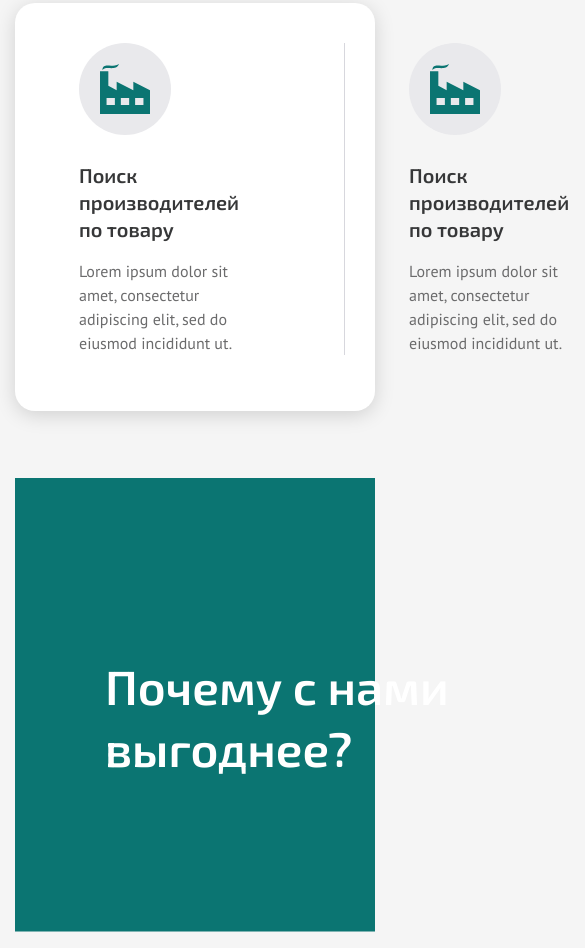
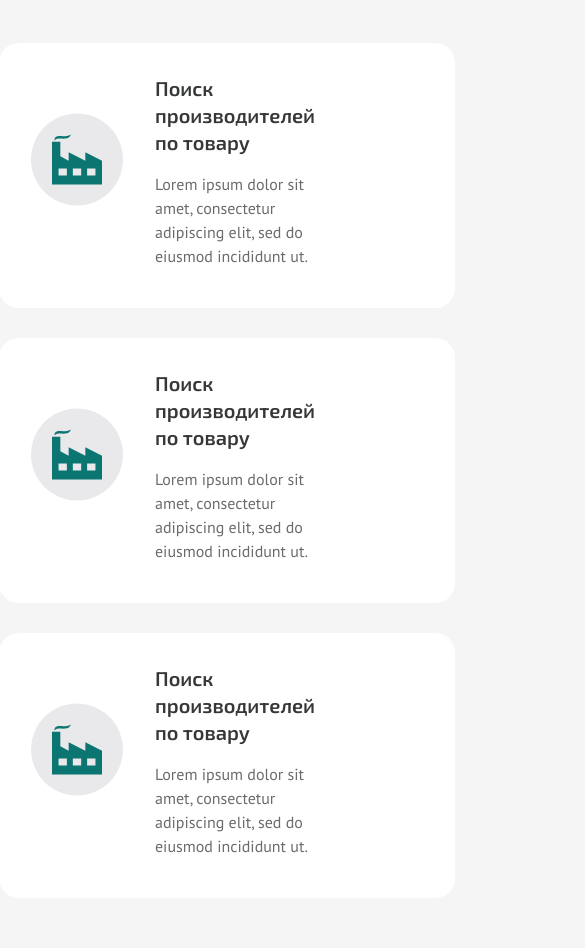
Before and after one commit to heyitsdurdona/pdv.nt2.5, a plain HTML site: page index.html in a window 390 px wide. Shown: the part 778-1726 px from the top of the page, 585 px wide, since content can reach past the window. Drawn offline with Linux system fonts and the light colour scheme.

Commit message:
few changes

```diff
--- a/css/main.css
+++ b/css/main.css
@@ -146,6 +146,7 @@ a{
     background-repeat: no-repeat;
 
     margin-bottom: 73px;
+    flex-basis: auto;
 }
 
 .why-choose__title{
@@ -267,6 +268,35 @@ a{
         text-align: center;
         align-items: center;
     }
+
+    .services{
+        display: flex;
+        flex-direction: column;
+        align-items: center;
+        gap: 30px;
+        background-color: #F5F5F5;
+        box-shadow: none;
+    }
+
+    .services__card{
+        background-color: #fff;
+        border-radius: 20px;
+        border-right: none;
+        padding: 32px 140px 40px 32px;
+
+        display: flex;
+        gap: 32px;
+    }
+
+    .complited-work__card-wrapper{
+        display: flex;
+        flex-direction: column;
+        gap: 32px;
+    }
+
+    .complited-work__card-img{
+        width: 100%;
+    }
 }
 
 @media only screen and (max-width: 768px){
@@ -282,6 +312,10 @@ a{
         flex-basis: 100%;
     }
 
+    .why-choose__img-wrapper {
+        flex-basis:100%;
+    }
+
 }
 
 @media only screen and (max-width: 576px){
@@ -292,4 +326,8 @@ a{
     .hero__info{
         font-size: 15px;
     }
+
+    .why-choose__img-wrapper {
+        flex-basis: 100%;
+    }
 }
--- a/index.html
+++ b/index.html
@@ -38,21 +38,24 @@
              <section class="services">
                 <div class="services__card">
                     <img class="service__card-img" src="./images/intro-card1.svg" alt="img" >
-                    <h3 class="services__title">Поиск производителей по товару
+                    <div><h3 class="services__title">Поиск производителей по товару
                     </h3>
-                    <p class="services__info">Lorem ipsum dolor sit amet, consectetur adipiscing elit, sed do eiusmod incididunt ut.</p>
+                    <p class="services__info">Lorem ipsum dolor sit amet, consectetur adipiscing elit, sed do eiusmod incididunt ut.</p></div>
+
                 </div>
                 <div class="services__card">
                     <img class="service__card-img" src="./images/intro-card1.svg" alt="img" >
-                    <h3 class="services__title">Поиск производителей по товару
-                    </h3>
-                    <p class="services__info">Lorem ipsum dolor sit amet, consectetur adipiscing elit, sed do eiusmod incididunt ut.</p>
+                    <div>
+                        <h3 class="services__title">Поиск производителей по товару
+                        </h3>
+                        <p class="services__info">Lorem ipsum dolor sit amet, consectetur adipiscing elit, sed do eiusmod incididunt ut.</p>
+                    </div>
                 </div>
                 <div class="services__card">
                     <img class="service__card-img" src="./images/intro-card1.svg" alt="img" >
-                    <h3 class="services__title">Поиск производителей по товару
+                    <div><h3 class="services__title">Поиск производителей по товару
                     </h3>
-                    <p class="services__info">Lorem ipsum dolor sit amet, consectetur adipiscing elit, sed do eiusmod incididunt ut.</p>
+                    <p class="services__info">Lorem ipsum dolor sit amet, consectetur adipiscing elit, sed do eiusmod incididunt ut.</p></div>
                 </div>
              </section>
              <!-- SERVICES END -->
@@ -114,7 +117,7 @@
                         </div>
                     </div>
                     <div class="complited-work__card">
-                        <img class="complited-work__card-img" src="./images/complited-work1.png" alt="img" width="393" height="247">
+                        <img class="complited-work__card-img" src="./images/complited-work2.png" alt="img" width="393" height="247">
                         <div class="complited-work__card-text-wrapper">
                             <h3 class="complited-work__card-title">Станки и оборудование</h3>
                             <p class="complited-work__card-info">Lorem ipsum dolor sit amet, consectetur adipiscing elit, sed do eiusmod ut.</p>
@@ -122,7 +125,7 @@
                         </div>
                     </div>
                     <div class="complited-work__card">
-                        <img class="complited-work__card-img" src="./images/complited-work1.png" alt="img" width="393" height="247">
+                        <img class="complited-work__card-img" src="./images/complited-work3.png" alt="img" width="393" height="247">
                         <div class="complited-work__card-text-wrapper">
                             <h3 class="complited-work__card-title">Станки и оборудование</h3>
                             <p class="complited-work__card-info">Lorem ipsum dolor sit amet, consectetur adipiscing elit, sed do eiusmod ut.</p>
```
